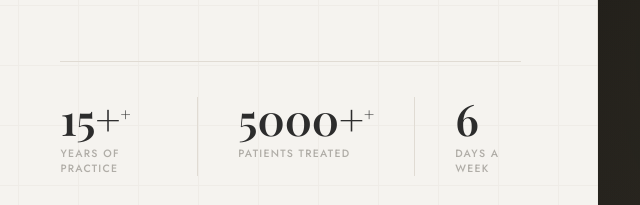
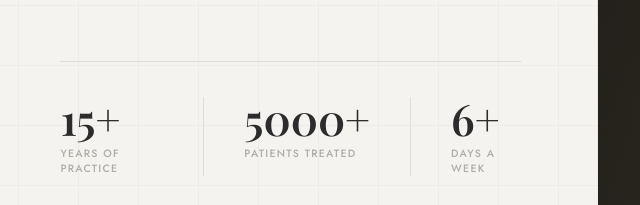
Before and after one commit to unknownperson01947-droid/Dr.-Raj-Dutta, a website: page index.html in a window 1280 px wide. Shown: the part 835-1040 px from the top of the page, 42-682 px from the left. Drawn offline with nearby package versions, Linux system fonts and the light colour scheme; a web font is replaced by a local one.

```diff
--- a/index.html
+++ b/index.html
@@ -285,9 +285,9 @@
       <a href="tel:+919707431754" class="btn-outline-gold">Call the Clinic</a>
     </div>
     <div class="hero-stats">
-      <div class="stat-col"><div class="stat-num"><span data-count="15">0</span><sup>+</sup></div><div class="stat-label">Years of Practice</div></div>
-      <div class="stat-col"><div class="stat-num"><span data-count="5000">0</span><sup>+</sup></div><div class="stat-label">Patients Treated</div></div>
-      <div class="stat-col"><div class="stat-num">6</div><div class="stat-label">Days a Week</div></div>
+      <div class="stat-col"><div class="stat-num"><span data-count="15">0</span><sup></sup></div><div class="stat-label">Years of Practice</div></div>
+      <div class="stat-col"><div class="stat-num"><span data-count="5000">0</span><sup></sup></div><div class="stat-label">Patients Treated</div></div>
+      <div class="stat-col"><div class="stat-num">6+</div><div class="stat-label">Days a Week</div></div>
     </div>
   </div>
   <div class="hero-right" id="heroBg">
@@ -537,4 +537,5 @@
   }
 </script>
 </body>
+
 </html>
```
